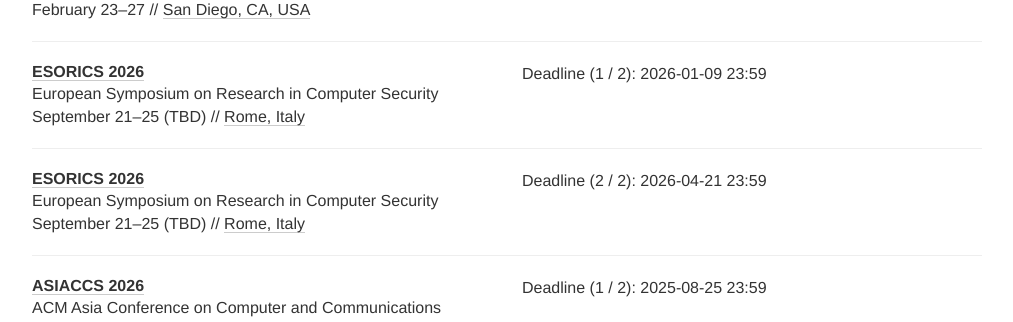
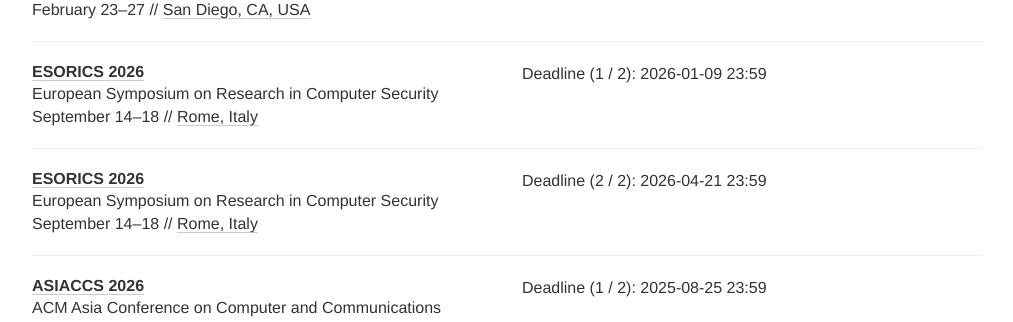
Before and after one commit to sec-deadlines/sec-deadlines.github.io, a Jekyll site: the page built from index.html, in a window 1280 px wide and 900 px high, scrolled down 1204 px. Shown: the part 152-474 px from the top of the window, without its empty margins (133-1146 px from the left). Built offline with Jekyll 4.4.1, drawn with Linux system fonts in a browser that asks for light colours; nearby versions of some CDN libraries; comment, search, counter and statistics services are not loaded.

Commit message:
ESORICS26 finalized date
Updated conference date for ESORICS26. See https://sites.google.com/di.uniroma1.it/esorics2026/

```diff
--- a/_data/conferences.yml
+++ b/_data/conferences.yml
@@ -59,7 +59,7 @@
   deadline:
     - "2026-01-09 23:59"
     - "2026-04-21 23:59"
-  date: "September 21-25 (TBD)"
+  date: "September 14-18"
   place: Rome, Italy
   tags: [SEC, PRIV, CONF]
 
```
